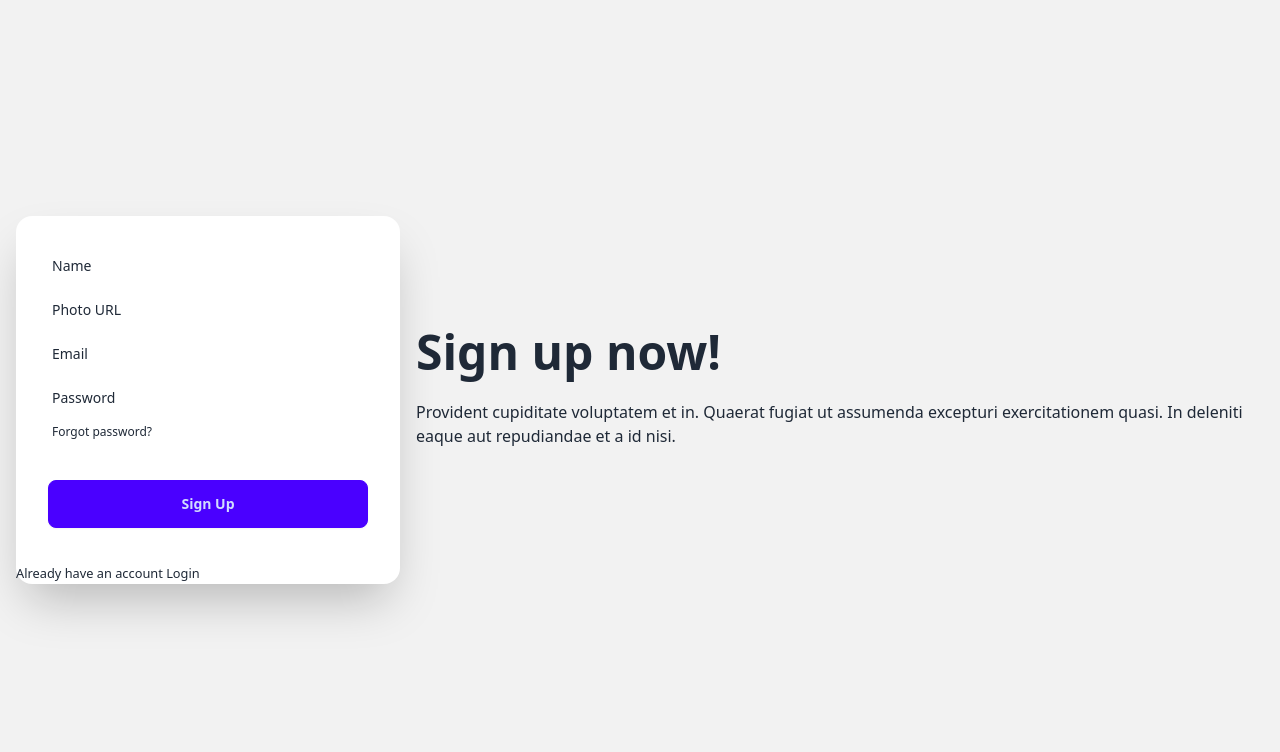
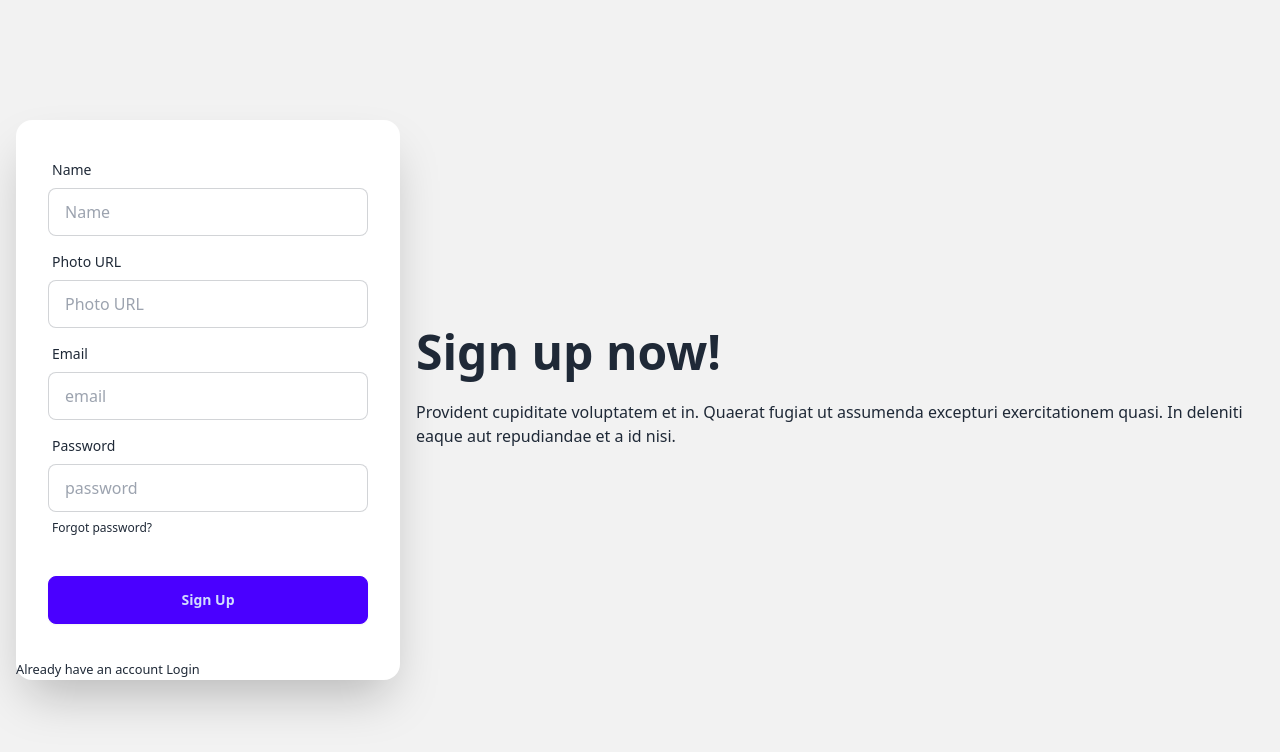
Before and after one commit to rabayasultana/bistro-boss-restaurant, a React (Vite) app in the folder bistro-boss-client/: page /signUp in a window 1280 px wide. Shown: the top 752 px of the page. Built offline with nearby package versions, Linux system fonts and the light colour scheme; no server answers.

Commit message:
signup page design completed

```diff
--- a/bistro-boss-client/package.json
+++ b/bistro-boss-client/package.json
@@ -17,6 +17,7 @@
     "react": "^18.3.1",
     "react-dom": "^18.3.1",
     "react-helmet-async": "^2.0.5",
+    "react-hook-form": "^7.52.2",
     "react-parallax": "^3.5.1",
     "react-responsive-carousel": "^3.2.23",
     "react-router-dom": "^6.25.0",
--- a/bistro-boss-client/src/pages/SignUp/SignUp.jsx
+++ b/bistro-boss-client/src/pages/SignUp/SignUp.jsx
@@ -1,7 +1,17 @@
 import { Helmet } from "react-helmet-async";
+import { useForm } from "react-hook-form";
 import { Link } from "react-router-dom";
 
 const SignUp = () => {
+
+    const { register, handleSubmit, watch, reset, formState: { errors } } = useForm();
+
+    const onSubmit = data => {
+        console.log(data);
+    };
+
+    console.log(watch("example"));
+
   return (
     <div>
       <Helmet>
@@ -18,19 +28,18 @@ const SignUp = () => {
             </p>
           </div>
           <div className="card flex-shrink-0 w-full max-w-sm shadow-2xl bg-base-100">
-            {/* <form onSubmit={handleSubmit(onSubmit)} className="card-body"> */}
-            <form  className="card-body">
+            <form onSubmit={handleSubmit(onSubmit)} className="card-body">
               <div className="form-control">
                 <label className="label">
                   <span className="label-text">Name</span>
                 </label>
-                {/* <input
+                <input
                   type="text"
                   {...register("name", { required: true })}
                   name="name"
                   placeholder="Name"
                   className="input input-bordered"
-                /> */}
+                />
                 {/* {errors.name && (
                   <span className="text-red-600">Name is required</span>
                 )} */}
@@ -39,12 +48,12 @@ const SignUp = () => {
                 <label className="label">
                   <span className="label-text">Photo URL</span>
                 </label>
-                {/* <input
+                <input
                   type="text"
                   {...register("photoURL", { required: true })}
                   placeholder="Photo URL"
                   className="input input-bordered"
-                /> */}
+                />
                 {/* {errors.photoURL && (
                   <span className="text-red-600">Photo URL is required</span>
                 )} */}
@@ -53,13 +62,13 @@ const SignUp = () => {
                 <label className="label">
                   <span className="label-text">Email</span>
                 </label>
-                {/* <input
+                <input
                   type="email"
                   {...register("email", { required: true })}
                   name="email"
                   placeholder="email"
                   className="input input-bordered"
-                /> */}
+                />
                 {/* {errors.email && (
                   <span className="text-red-600">Email is required</span>
                 )} */}
@@ -68,7 +77,7 @@ const SignUp = () => {
                 <label className="label">
                   <span className="label-text">Password</span>
                 </label>
-                {/* <input
+                <input
                   type="password"
                   {...register("password", {
                     required: true,
@@ -78,7 +87,7 @@ const SignUp = () => {
                   })}
                   placeholder="password"
                   className="input input-bordered"
-                /> */}
+                />
                 {/* {errors.password?.type === "required" && (
                   <p className="text-red-600">Password is required</p>
                 )} */}
```
Also changed, not shown: 1 other file (tests, documents, lock files or other folders).
